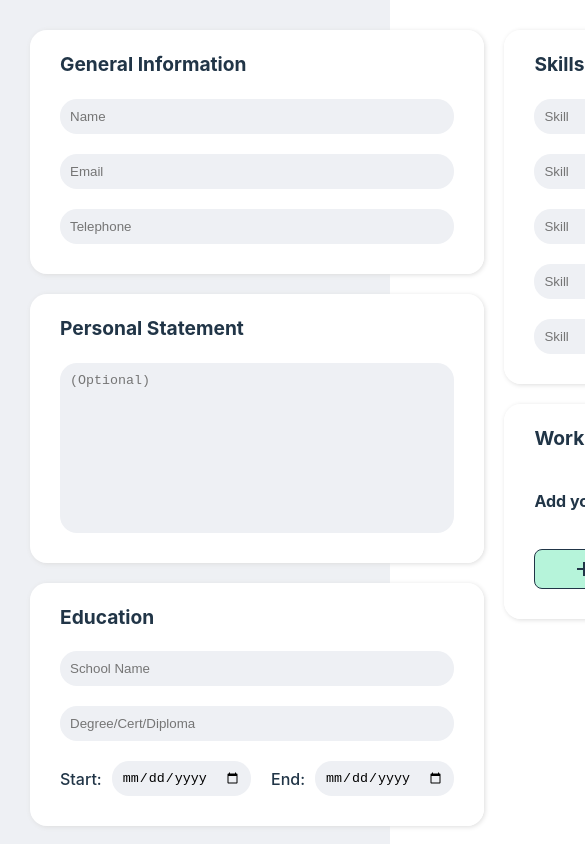
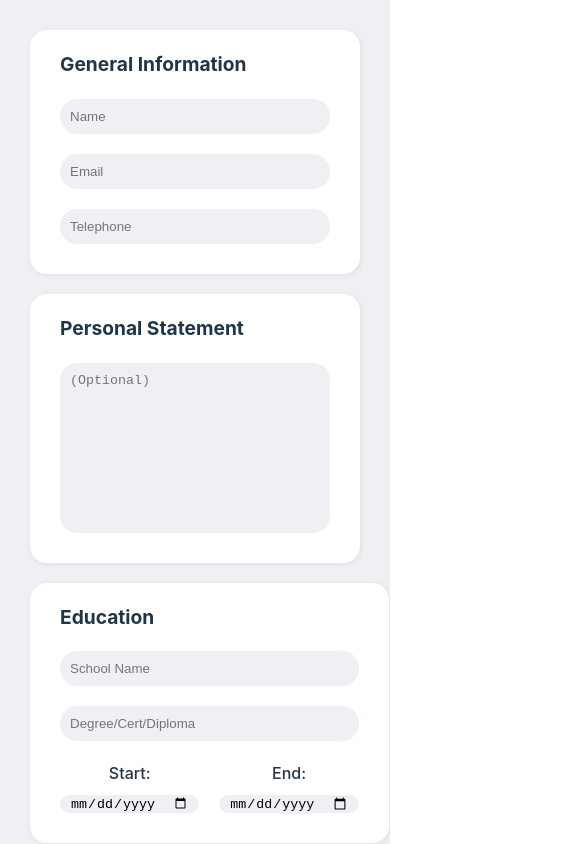
Before and after one commit to parkypark92/CV-builder, a React (Vite) app: page / in a window 390 px wide. Shown: the top 844 px of the page, 585 px wide, since content can reach past the window. Built offline with nearby package versions, Linux system fonts and the light colour scheme.

Commit message:
add responsive screen size to edit page

```diff
--- a/src/cv-page.css
+++ b/src/cv-page.css
@@ -1,4 +1,5 @@
 .cv-page-ctnr {
+  width: 100vw;
   margin-bottom: 50px;
   overflow-wrap: anywhere;
 }
@@ -9,7 +10,7 @@
   height: 29.7cm;
   background-color: #ffffff;
   text-align: left;
-  margin: 50px 0px;
+  margin: 50px auto;
   box-shadow: 0 0 0.5cm rgba(0, 0, 0, 0.5);
 }
 
--- a/src/edit-page.css
+++ b/src/edit-page.css
@@ -121,3 +121,21 @@ button {
   color: #213547;
   border: 1px solid #213547;
 }
+
+@media screen and (max-width: 1025px) {
+  .fieldset-display {
+    flex-direction: column;
+  }
+
+  fieldset {
+    max-width: 600px;
+    margin: 0 auto 20px auto;
+  }
+}
+
+@media screen and (max-width: 535px) {
+  .start-date,
+  .end-date {
+    flex-direction: column;
+  }
+}
--- a/src/index.css
+++ b/src/index.css
@@ -29,6 +29,7 @@ body {
   place-items: center;
   min-width: 320px;
   min-height: 100vh;
+  background-color: #eef0f4;
 }
 
 h1 {
```
